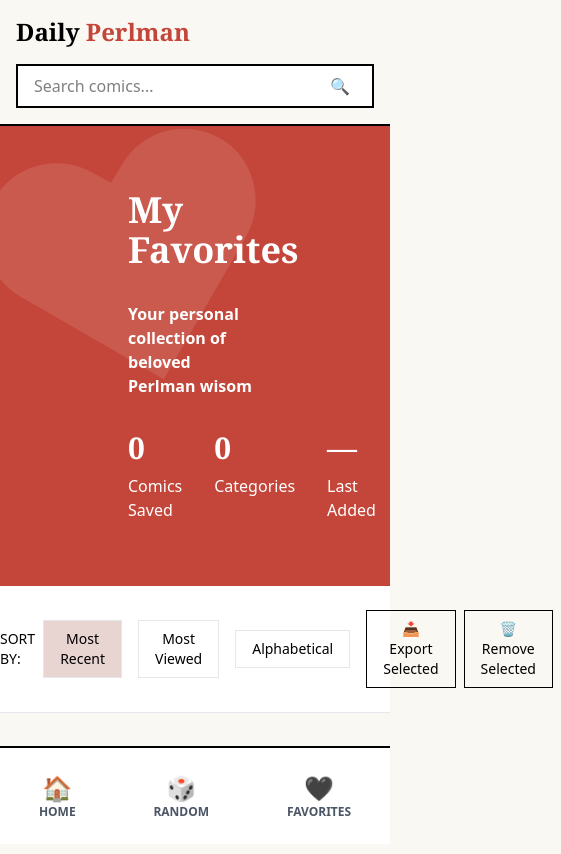
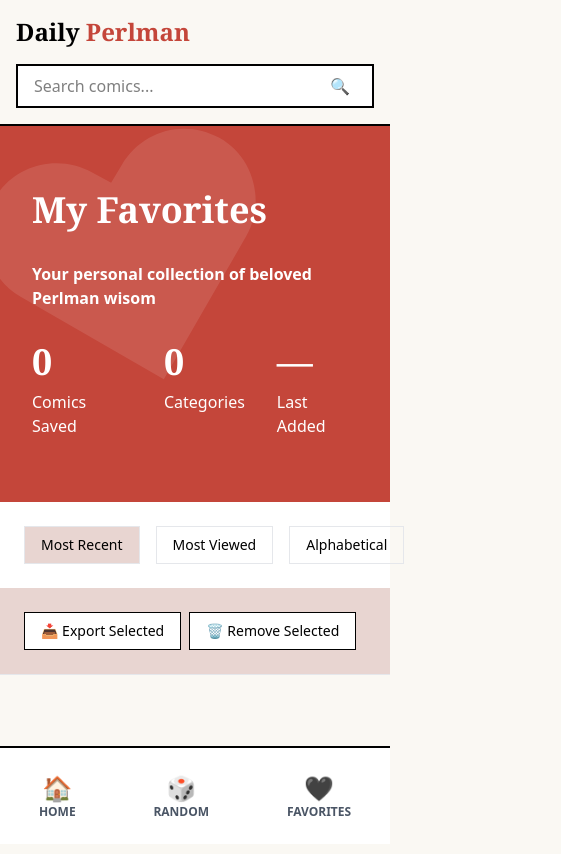
Before and after one commit to jdoneil/daily-dose, a React (Vite) app: page /favorites in a window 390 px wide. Shown: the top 854 px of the page, 561 px wide, since content can reach past the window. Built offline with nearby package versions, Linux system fonts and the light colour scheme.

Commit message:
responsive styles for favorites

```diff
--- a/src/App.tsx
+++ b/src/App.tsx
@@ -12,6 +12,7 @@ import { Footer } from "./components/Footer";
 // Add animations
 // Add backend
 // Should search exist on routes other than main?
+// infinite scroll?
 
 function App() {
   const [searchQuery, setSearchQuery] = useState("");
--- a/src/pages/Favorites/FavoritesHero.tsx
+++ b/src/pages/Favorites/FavoritesHero.tsx
@@ -16,7 +16,7 @@ const FavoritesHero: React.FC<HeroProps> = ({ favorites }: HeroProps) => {
     : "—";
 
   return (
-    <div className="bg-accent favorites-hero w-full px-32 py-16 text-white">
+    <div className="bg-accent favorites-hero w-full px-8 py-16 text-white md:px-32">
       <div className="mx-auto max-w-350">
         <h1 className="font-serif text-4xl font-bold">My Favorites</h1>
         <p className="my-8 font-bold">
@@ -24,19 +24,19 @@ const FavoritesHero: React.FC<HeroProps> = ({ favorites }: HeroProps) => {
         </p>
         <div className="flex gap-8">
           <div className="flex flex-col">
-            <span className="font-serif text-3xl font-bold">
+            <span className="font-serif text-4xl font-bold">
               {favorites.length}
             </span>
             <span className="mt-2">Comics Saved</span>
           </div>
           <div className="flex flex-col">
-            <span className="font-serif text-3xl font-bold">
+            <span className="font-serif text-4xl font-bold">
               {categories.length}
             </span>
             <span className="mt-2">Categories</span>
           </div>
           <div className="flex flex-col">
-            <span className="font-serif text-3xl font-bold">
+            <span className="font-serif text-4xl font-bold">
               {formattedDate}
             </span>
             <span className="mt-2">Last Added</span>
--- a/src/pages/Favorites/SortOptions.tsx
+++ b/src/pages/Favorites/SortOptions.tsx
@@ -20,10 +20,14 @@ export const SortOptions: React.FC<SortOptionsProps> = ({
   };
 
   return (
-    <div className="w-full border-b border-gray-200 bg-white py-6 text-sm">
-      <div className="mx-auto flex max-w-360 items-center justify-between">
+    <div className="w-full border-b border-gray-200 bg-white text-sm md:py-6">
+      <div className="mx-auto max-w-360 flex-col items-center justify-between p-6 md:flex md:flex-row md:p-0">
         <div className="flex items-center">
-          <p className="mr-2 uppercase">Sort By: </p>
+          <p className="mr-2 hidden whitespace-nowrap uppercase md:block">
+            Sort By:{" "}
+          </p>
+          {/* Medium viewport and up: Button row*/}
+          <div className="flex text-sm whitespace-nowrap">
             {sortOptions.map((sortOpt) => {
               return (
                 <button
@@ -35,7 +39,9 @@ export const SortOptions: React.FC<SortOptionsProps> = ({
               );
             })}
           </div>
-        <div className="flex items-center">
+        </div>
+        {/* desktop export options row */}
+        <div className="bg-accent-soft hidden w-full flex-row items-center md:block md:w-auto md:bg-white">
           <button
             className="hover:bg-accent-soft mr-2 cursor-pointer border border-black px-4 py-2"
             onClick={() => exportSelected()}
@@ -50,6 +56,21 @@ export const SortOptions: React.FC<SortOptionsProps> = ({
           </button>
         </div>
       </div>
+      {/* mobile export options row */}
+      <div className="bg-accent-soft flex w-full items-center p-6 md:hidden">
+        <button
+          className="mr-2 cursor-pointer border border-black bg-white px-4 py-2"
+          onClick={() => exportSelected()}
+        >
+          📥 Export Selected
+        </button>
+        <button
+          className="mr-2 cursor-pointer border border-black bg-white px-4 py-2"
+          onClick={() => removeSelected()}
+        >
+          🗑️ Remove Selected
+        </button>
+      </div>
     </div>
   );
 };
```
Lines whose indentation alone changed are shown as unchanged.
